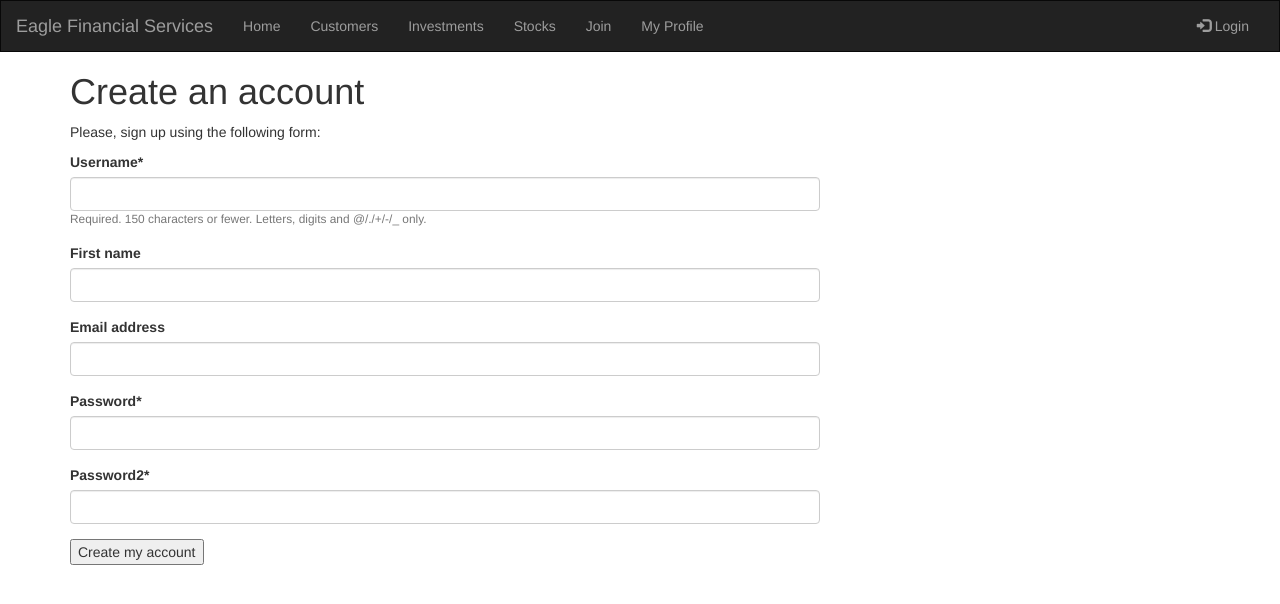
After one commit to johnpgarza/a2p2, a Django app: page /register/ in a window 1280 px wide. The commit adds this page. Shown: the top 604 px of the page. Run offline with Django 3.2, Linux system fonts and the light colour scheme; some libraries are stand-ins or nearby versions.

Commit message:
Enabled Registration and Profiles.
Signed-off-by: john <jgarza@unomaha.edu>

```diff
--- a/efs/settings.py
+++ b/efs/settings.py
@@ -124,3 +124,8 @@ LOGIN_REDIRECT_URL = '/'
 LOGOUT_REDIRECT_URL = '/'
 
 EMAIL_BACKEND = 'django.core.mail.backends.smtp.EmailBackend'
+EMAIL_HOST = 'localhost'
+EMAIL_PORT = 1025
+
+MEDIA_URL = '/media/'
+MEDIA_ROOT = os.path.join(BASE_DIR, 'media/')
--- a/efs/urls.py
+++ b/efs/urls.py
@@ -16,7 +16,10 @@ Including another URLconf
 from django.contrib import admin
 from django.conf.urls import include, url
 from django.urls import path
-from django.contrib.auth.views import LoginView, LogoutView, PasswordChangeView, PasswordResetView, PasswordResetDoneView, PasswordResetConfirmView, PasswordResetCompleteView
+from django.conf import settings
+from django.conf.urls.static import static
+from django.contrib.auth.views import LoginView, LogoutView, PasswordChangeView, PasswordResetView, \
+    PasswordResetDoneView, PasswordResetConfirmView, PasswordResetCompleteView
 
 urlpatterns = [
     path('admin/', admin.site.urls),
@@ -32,9 +35,13 @@ urlpatterns = [
     path('password_reset/done/', PasswordResetDoneView.as_view(),
          name='password_reset_done'),
     path('reset/<uidb64>/<token>/', PasswordResetConfirmView.as_view(),
-         name='password_reset_confirm' ),
+         name='password_reset_confirm'),
     path('reset/done/', PasswordResetCompleteView.as_view(),
          name='password_reset_complete'),
     url('^accounts/', include('django.contrib.auth.urls')),
 
 ]
+
+if settings.DEBUG:
+    urlpatterns += static(settings.MEDIA_URL,
+                          document_root=settings.MEDIA_ROOT)
--- a/portfolio/forms.py
+++ b/portfolio/forms.py
@@ -1,5 +1,6 @@
 from django import forms
-from .models import Customer, Stock, Investment
+from .models import Customer, Stock, Investment, Profile
+from django.contrib.auth.models import User
 
 
 class CustomerForm(forms.ModelForm):
@@ -19,3 +20,32 @@ class InvestmentForm(forms.ModelForm):
         model = Investment
         fields = ('customer', 'category', 'description', 'acquired_value', 'acquired_date', 'recent_value',
                   'recent_date',)
+
+
+class UserRegistrationForm(forms.ModelForm):
+    password = forms.CharField(label='Password',
+                               widget=forms.PasswordInput)
+    password2 = forms.CharField(label='Password2',
+                                widget=forms.PasswordInput)
+
+    class Meta:
+        model = User
+        fields = ('username', 'first_name', 'email')
+
+    def clean_password2(self):
+        cd = self.cleaned_data
+        if cd['password'] != cd['password2']:
+            raise forms.ValidationError('Passwords don\t match.')
+        return cd['password2']
+
+
+class UserEditForm(forms.ModelForm):
+    class Meta:
+        model = User
+        fields = ('first_name', 'last_name', 'email')
+
+
+class ProfileEditForm(forms.ModelForm):
+    class Meta:
+        model = Profile
+        fields = ('date_of_birth', 'photo')
--- a/portfolio/templates/portfolio/base.html
+++ b/portfolio/templates/portfolio/base.html
@@ -72,6 +72,8 @@
                 <li><a href="{% url 'portfolio:customer_list' %}">Customers</a></li>
                <li><a href="{% url 'portfolio:investment_list' %}">Investments</a></li>
                 <li><a href="{% url 'portfolio:stock_list' %}">Stocks</a></li>
+                <li><a href="{% url 'portfolio:register'%}">Join</a></li>
+                <li><a href="{% url 'portfolio:edit' %}">My Profile</a></li>
 
             </ul>
             <ul class="nav navbar-nav navbar-right">
--- /dev/null
+++ b/portfolio/templates/portfolio/profile_change_done.html
@@ -0,0 +1,5 @@
+{% extends "portfolio/base.html" %}
+{% block title %}Thank You!{% endblock %}
+{% block content %}
+<p>{{  user_form.first_name }} your profile has been changed.</p>
+{% endblock %}
--- /dev/null
+++ b/portfolio/templates/portfolio/register.html
@@ -0,0 +1,11 @@
+{% extends "portfolio/base.html" %}
+{%  load crispy_forms_tags %}
+{% block content %}
+<h1>Create an account</h1>
+<p>Please, sign up using the following form:</p>
+<form action="." method="post">
+    {{ user_form|crispy }}
+    {% csrf_token %}
+    <p><input type="submit" value="Create my account"></p>
+</form>
+{% endblock %}
--- /dev/null
+++ b/portfolio/templates/portfolio/register_done.html
@@ -0,0 +1,6 @@
+{% extends "portfolio/base.html" %}
+{% block title %}Welcome{% endblock %}
+{% block content %}
+<h1>Welcome {{  new_user.first_name }}!</h1>
+    <p>Your account has been successfully created.  Now you can <a href="{% url "login" %}">log in.</a></p>
+{% endblock %}
--- a/portfolio/urls.py
+++ b/portfolio/urls.py
@@ -8,6 +8,8 @@ app_name = 'portfolio'
 urlpatterns = [
     path('', views.home, name='home'),
     url(r'^home/$', views.home, name='home'),
+    path('register/', views.register, name='register'),
+    path('edit/', views.edit, name='edit'),
     path('customer_list', views.customer_list, name='customer_list'),
     path('customer/<int:pk>/edit/', views.customer_edit, name='customer_edit'),
     path('customer/<int:pk>/delete/', views.customer_delete, name='customer_delete'),
--- a/portfolio/views.py
+++ b/portfolio/views.py
@@ -4,9 +4,6 @@ from django.shortcuts import redirect
 from django.shortcuts import render, get_object_or_404
 from rest_framework.response import Response
 from rest_framework.views import APIView
-from django.core.mail import send_mail
-from django.conf import settings
-
 from .forms import *
 from .models import *
 from .serializers import CustomerSerializer
@@ -190,3 +187,46 @@ class CustomerList(APIView):
         customers_json = Customer.objects.all()
         serializer = CustomerSerializer(customers_json, many=True)
         return Response(serializer.data)
+
+
+def register(request):
+    if request.method == 'POST':
+        user_form = UserRegistrationForm(request.POST)
+        if user_form.is_valid():
+            # Create a new user object but avoid saving it yet
+            new_user = user_form.save(commit=False)
+            # Set the chosen password
+            new_user.set_password(
+                user_form.cleaned_data['password'])
+            # Save the USer object
+            new_user.save()
+            # Create the user profile
+            Profile.objects.create(user=new_user)
+            return render(request, 'portfolio/register_done.html', {'new_user': new_user})
+    else:
+        user_form = UserRegistrationForm()
+
+    return render(request, 'portfolio/register.html',
+                  {'user_form': user_form})
+
+
+@login_required
+def edit(request):
+    if request.method == 'POST':
+        user_form = UserEditForm(instance=request.user,
+                                 data=request.POST)
+        profile_form = ProfileEditForm(
+            instance=request.user.profile,
+            data=request.POST,
+            files=request.FILES)
+        if user_form.is_valid() and profile_form.is_valid():
+            user_form.save()
+            profile_form.save()
+            return render(request, 'portfolio/profile_change_done.html', {'user_form': user_form})
+    else:
+        user_form = UserEditForm(instance=request.user)
+        profile_form = ProfileEditForm(
+            instance=request.user.profile)
+    return render(request, 'portfolio/edit.html',
+                  {'user_from': user_form,
+                   'profile_form': profile_form})
--- a/requirements.txt
+++ b/requirements.txt
@@ -1,2 +1,3 @@
+requests
 djangorestframework
 Django==2.2.4
```
Also changed, not shown: portfolio/admin.py (+6 -1 lines), portfolio/models.py (+12 -0 lines), portfolio/templates/portfolio/edit.html (added, +13 -0 lines), media/users/2019/10/06/8e8d35bbd86358ac74a5e3c014f4678e.jpg (added), media/users/2019/10/06/anonymous-2821433_1920.jpg (added), media/users/2019/10/06/download.jpg (added), media/users/2019/10/06/download2.png (added), media/users/2019/10/06/download2_TrspmcX.png (added), media/users/2019/10/06/download2_u0kSK14.png (added), portfolio/migrations/0003_profile.py (added).
